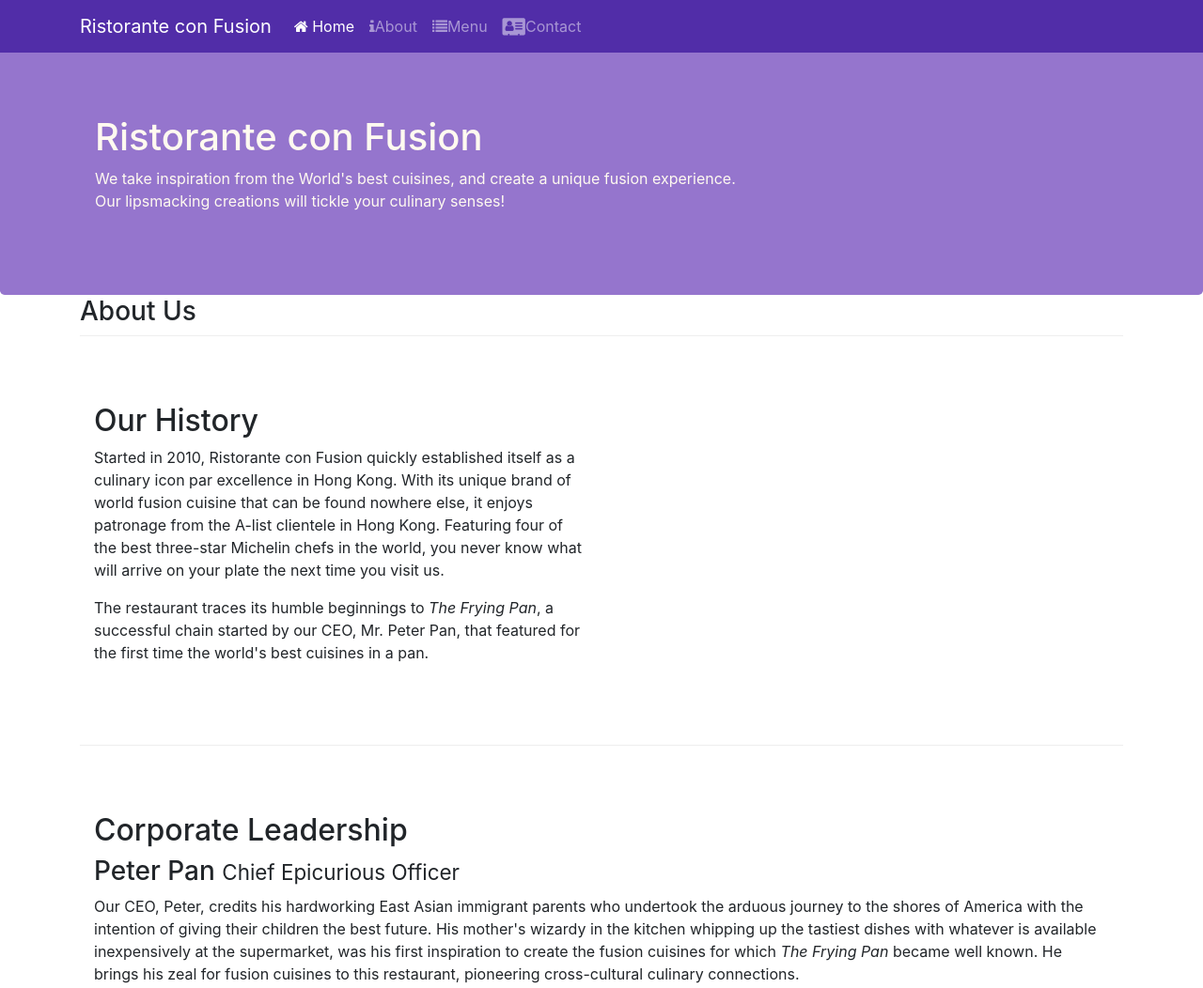
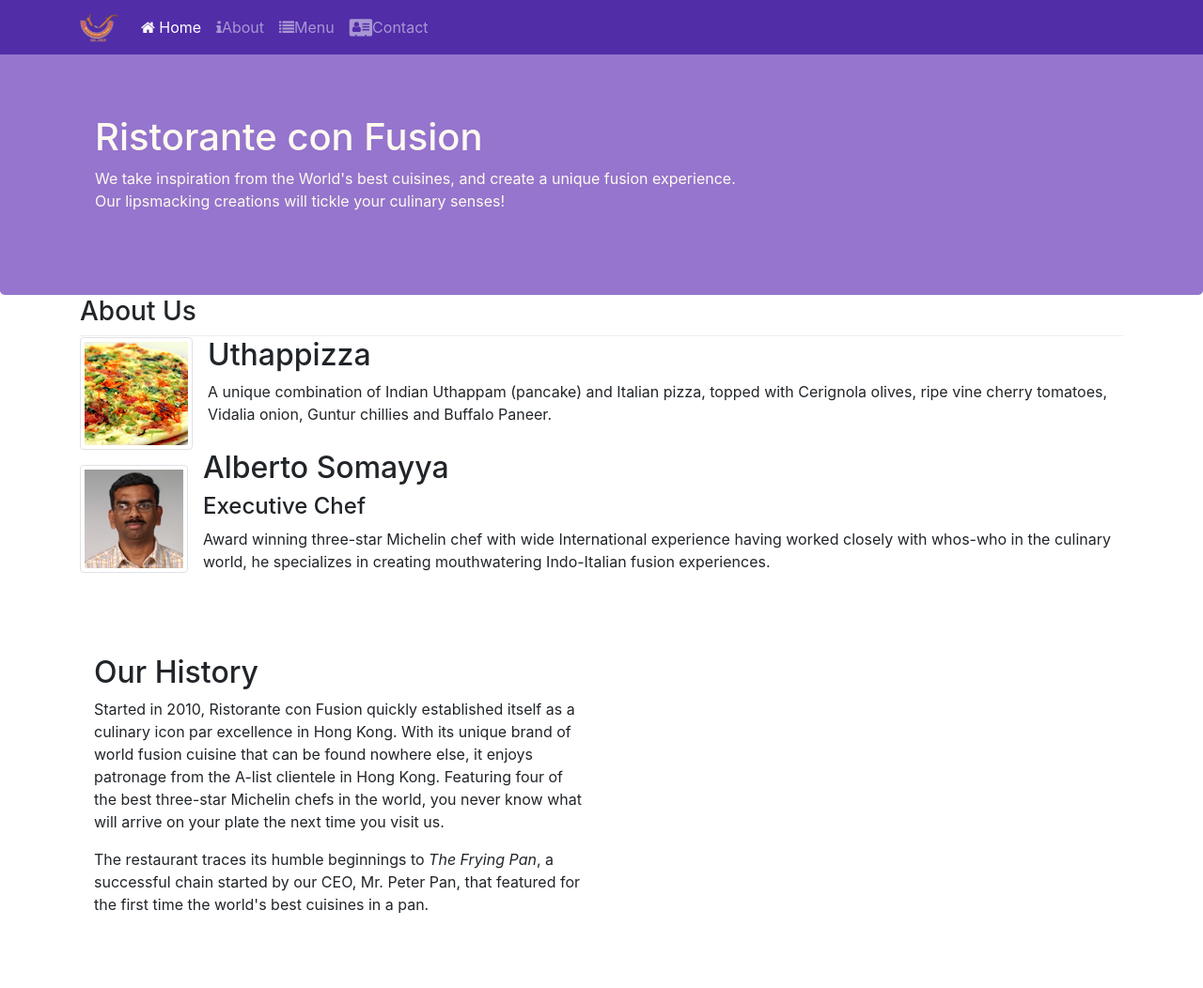
Before and after one commit to juanprog97/FullStack-curso, a website: page Assignment-one/conFusion/index.html in a window 1280 px wide. Shown: the top 1052 px of the page at 94% size. Drawn offline with nearby package versions, Linux system fonts and the light colour scheme.

Commit message:
Images and Media

```diff
--- a/Assignment-one/conFusion/index.html
+++ b/Assignment-one/conFusion/index.html
@@ -20,7 +20,7 @@
             <button class="navbar-toggler" type="button" data-toogle="collapse" data-target="#Navbar">
                 <span class="navbar-toggler-icon"></span>
             </button>
-            <a class="navbar-brand" href="#">Ristorante con Fusion</a>
+            <a class="navbar-brand" href="#"><img src="img/logo.png" hegiht="30" width="41" ></a>
             <div class="collapse navbar-collapse" id="Navbar">
                 <ul class= "navbar-nav mr-auto">
                     <li class="nav-item active"><a class="nav-link" href="#"><span class="fa fa-home"></span> Home</a></li>
@@ -48,6 +48,32 @@
                <h3>About Us</h3>
             </div>
         </div>
+        <div class="media">
+                <img class="d-flex mr-3 img-thumbnail align-self-center"
+                        src="img/uthappizza.png" alt="Uthappizza">
+                <div class="media-body">
+                    <h2 class="mt-0">Uthappizza</h2>
+                    <p class="d-none d-sm-block">A unique combination of Indian Uthappam (pancake) and
+                        Italian pizza, topped with Cerignola olives, ripe vine
+                        cherry tomatoes, Vidalia onion, Guntur chillies and
+                        Buffalo Paneer.</p>
+                </div>
+        </div>
+
+        <div class="media">
+                <img class="d-flex mr-3 img-thumbnail align-self-center"
+                        src="img/alberto.png" alt="Alberto Somayya">
+                <div class="media-body">
+                    <h2 class="mt-0">Alberto Somayya</h2>
+                    <h4>Executive Chef</h4>
+                    <p class="d-none d-sm-block">Award winning three-star Michelin chef with wide
+                        International experience having worked closely with
+                        whos-who in the culinary world, he specializes in
+                        creating mouthwatering Indo-Italian fusion experiences.
+                        </p>
+                </div>
+            </div>
+
 
         <div class=" row row-content align-items-center">
             <div class= "col-12 col-md-6 col-xl-6 ">
```
Also changed, not shown: Assignment-one/conFusion/aboutus.html (+5 -4 lines), Assignment-one/conFusion/contactus.html (+2 -2 lines), Assignment-one/conFusion/img/alberto.png (added), Assignment-one/conFusion/img/buffet.png (added), Assignment-one/conFusion/img/logo.png (added), Assignment-one/conFusion/img/uthappizza.png (added), 1 other file.
